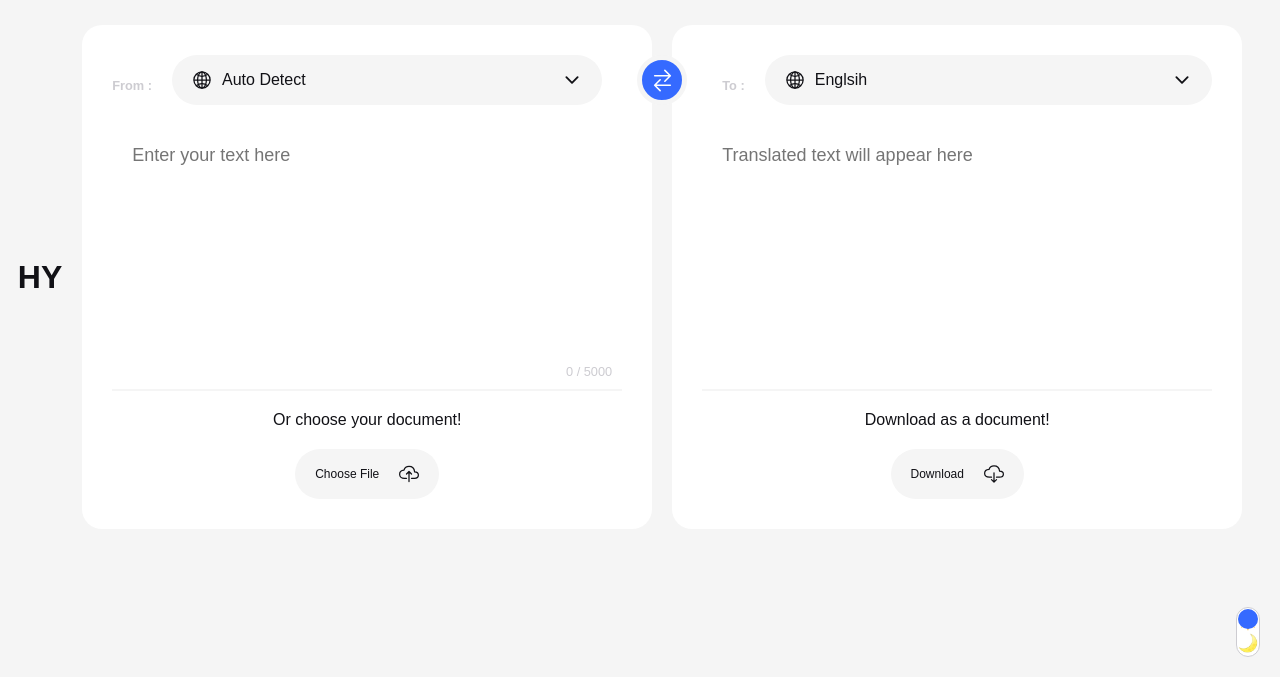
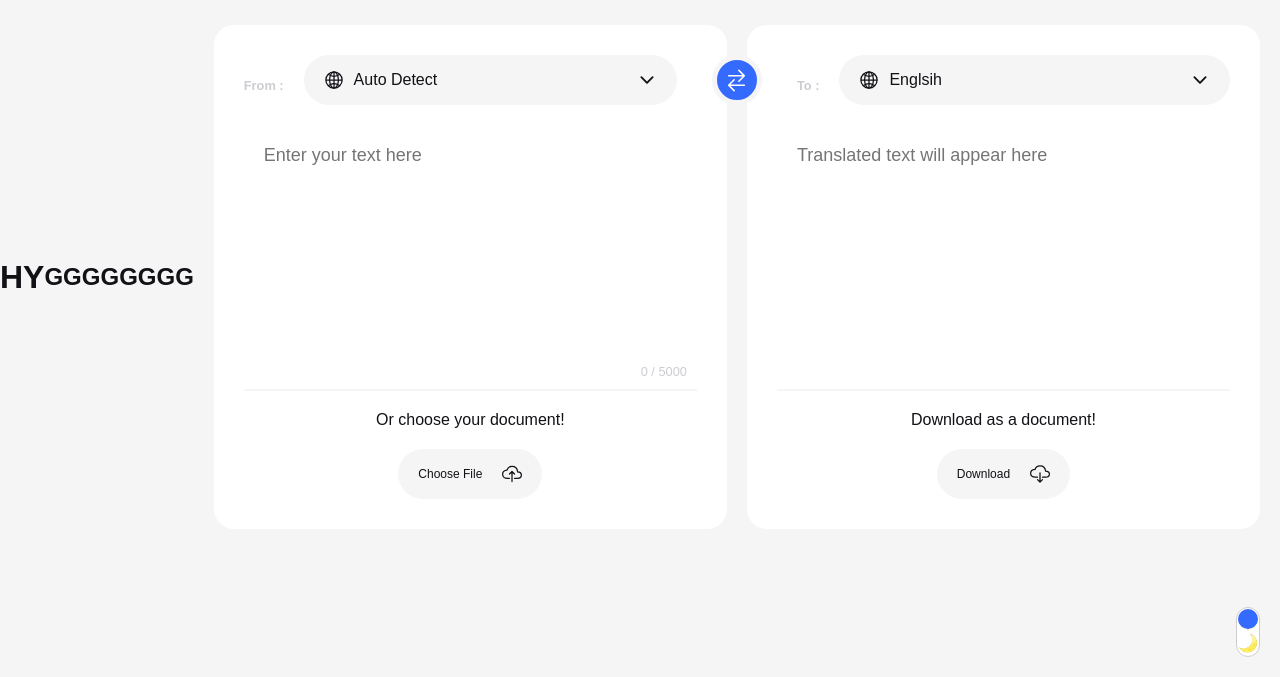
Before and after one commit to ahtisham-ul-haqkhan/texttranslator, a plain HTML site: page index.html in a window 1280 px wide. Shown: the part 123-800 px from the top of the page. Drawn offline with nearby package versions, Linux system fonts and the light colour scheme.

Commit message:
Update index.html
aaaa

```diff
--- a/index.html
+++ b/index.html
@@ -17,6 +17,7 @@
   </head>
   <body>
     <H1>HY</H1>
+    <h2>GGGGGGGG</h2>
     <div class="mode">
       <label class="toggle" for="dark-mode-btn">
         <div class="toggle-track">
```
